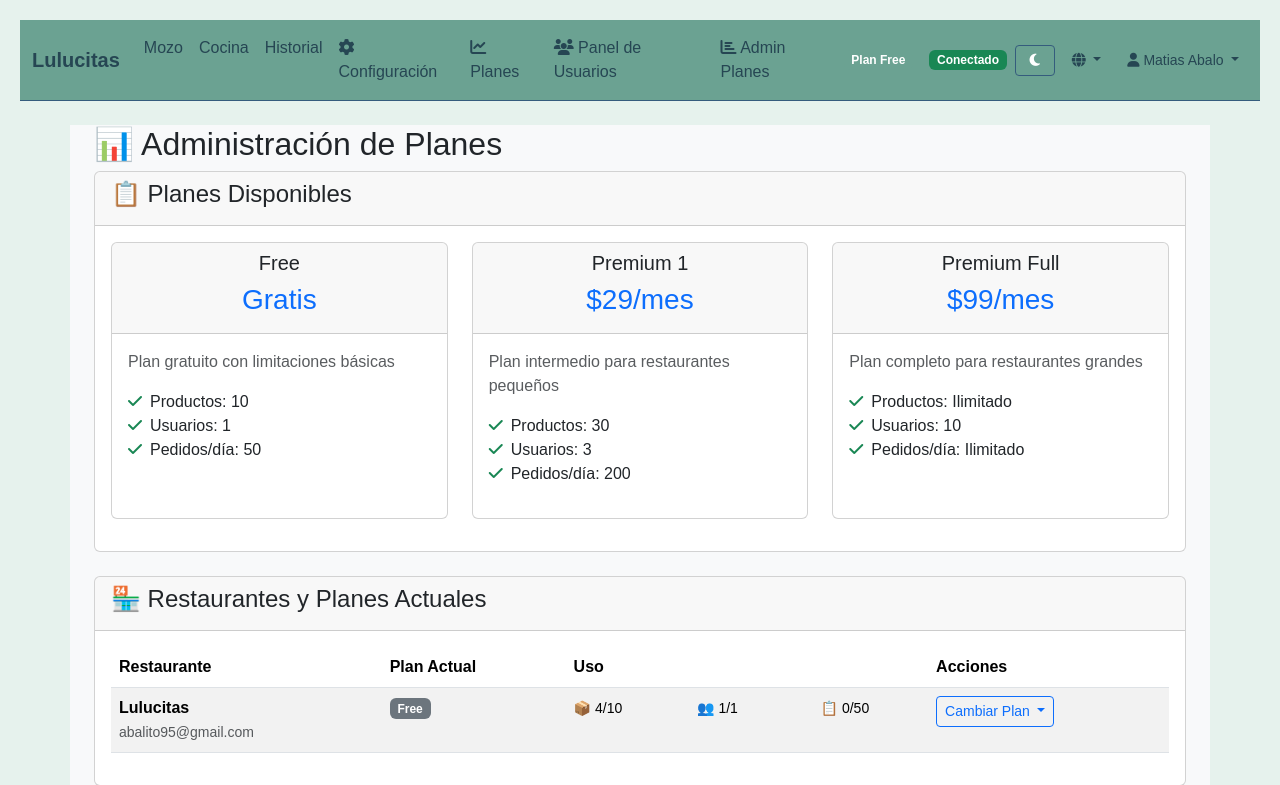
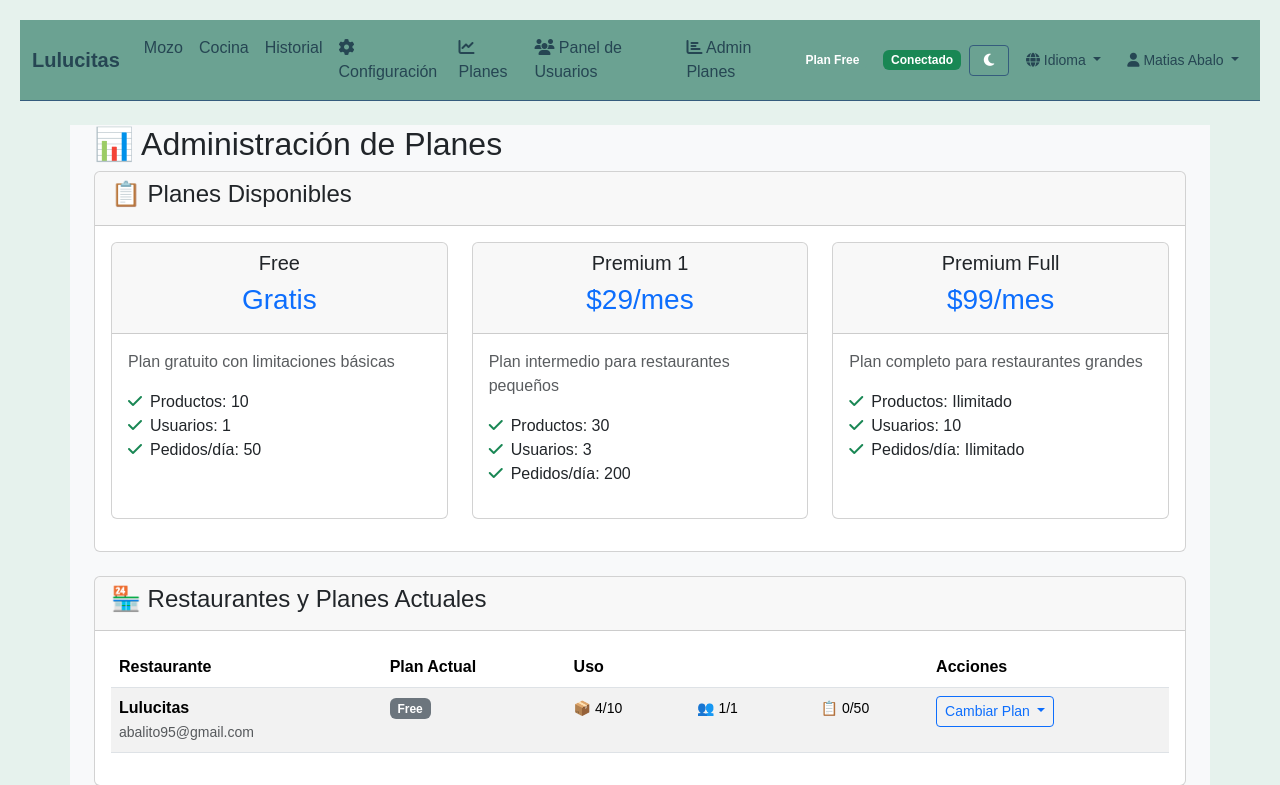
Before and after one commit to Abalito04/App-resto, a Flask app: page /auth/admin/planes in a window 1280 px wide. Shown: the top 785 px of the page. Run offline with Flask 3, Linux system fonts and the light colour scheme; a user stored in the database is signed in; data comes from the database, SQL or seed files in the repository; data that the repository does not hold is empty; some libraries are stand-ins or nearby versions.

Commit message:
agrgando doble lenguaje 2

```diff
--- a/simple_translations.py
+++ b/simple_translations.py
@@ -95,6 +95,7 @@ TRANSLATIONS = {
         'Sin conexión': 'Sin conexión',
         'Cambiar tema': 'Cambiar tema',
         'Cambiar idioma': 'Cambiar idioma',
+        'Idioma': 'Idioma',
         'Español': 'Español',
         'English': 'English'
     },
@@ -187,6 +188,7 @@ TRANSLATIONS = {
         'Sin conexión': 'Offline',
         'Cambiar tema': 'Change theme',
         'Cambiar idioma': 'Change language',
+        'Idioma': 'Language',
         'Español': 'Spanish',
         'English': 'English'
     }
--- a/templates/base.html
+++ b/templates/base.html
@@ -148,7 +148,7 @@
         </button>
         <div class="dropdown">
           <button class="btn btn-outline-light dropdown-toggle btn-sm" type="button" data-bs-toggle="dropdown" title="{{ _('Cambiar idioma') }}">
-            <i class="fas fa-globe"></i>
+            <i class="fas fa-globe"></i> {{ _('Idioma') }}
           </button>
           <ul class="dropdown-menu dropdown-menu-end">
             {% for code, name in languages.items() %}
@@ -174,6 +174,22 @@
       </div>
       {% else %}
       <ul class="navbar-nav ms-auto">
+        <li class="nav-item">
+          <div class="dropdown">
+            <button class="btn btn-outline-light dropdown-toggle btn-sm me-2" type="button" data-bs-toggle="dropdown" title="{{ _('Cambiar idioma') }}">
+              <i class="fas fa-globe"></i> {{ _('Idioma') }}
+            </button>
+            <ul class="dropdown-menu dropdown-menu-end">
+              {% for code, name in languages.items() %}
+              <li>
+                <a class="dropdown-item {% if get_locale() == code %}active{% endif %}" href="{{ url_for('set_language', language=code) }}">
+                  {{ name }}
+                </a>
+              </li>
+              {% endfor %}
+            </ul>
+          </div>
+        </li>
         <li class="nav-item"><a href="{{ url_for('auth.login') }}" class="btn btn-outline-light me-2">{{ _('Iniciar Sesión') }}</a></li>
         <li class="nav-item"><a href="{{ url_for('auth.registro') }}" class="btn btn-light">{{ _('Registrarse') }}</a></li>
       </ul>
```
Also changed, not shown: translations/en/LC_MESSAGES/messages.po, translations/es/LC_MESSAGES/messages.po, 2 other files.
